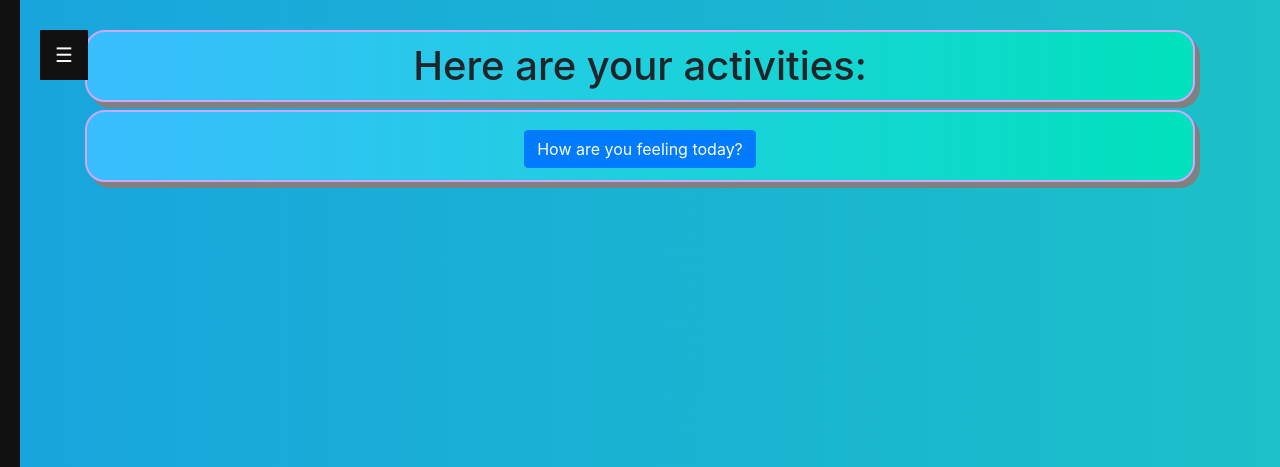
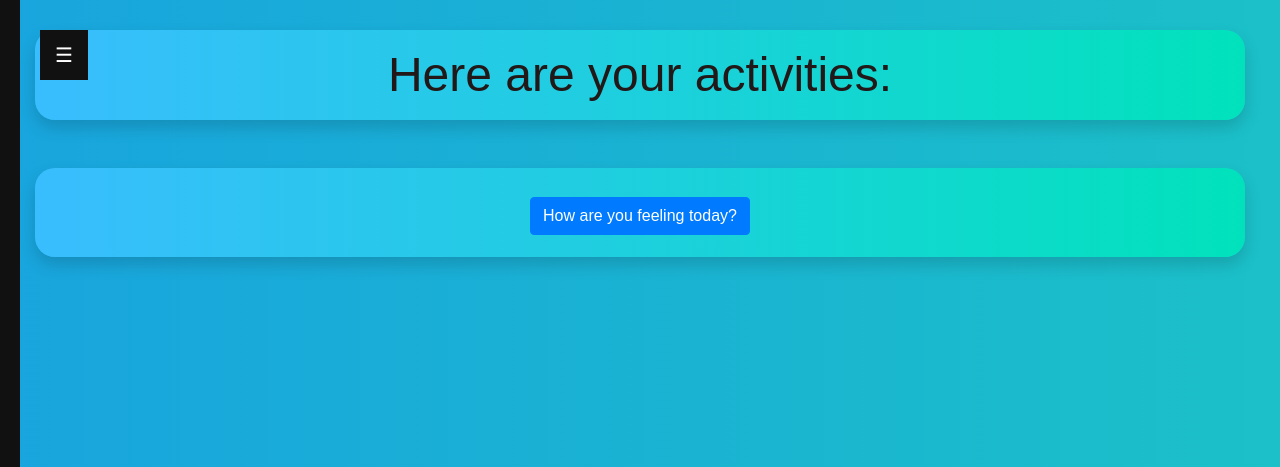
Before and after one commit to Woosiv/Cheers-Across-Time, a Flask app: page /Activity in a window 1280 px wide. Shown: the top 467 px of the page. Run offline with Flask 2, Linux system fonts and the light colour scheme; some libraries are stand-ins or nearby versions.

Commit message:
Updated with container fluid

```diff
--- a/main.py
+++ b/main.py
@@ -19,8 +19,10 @@ def activity():
 @main.route('/dashboard/<username>', methods=["GET", "POST"])
 @login_required
 def dashboard(username=None):
+    if current_user.username != username:
+        flash("You can't access someone else's dashboard")
+        return redirect(url_for('main.dashboard', username=current_user.username, catImage=getCat(), quote=getQuote()))
     if request.method == "POST":
         print(request.form)
         print(request.form["name"])
-    print(getCat())
-    return render_template('dashboard.html', username=username, catImage=getCat(), quote=getQuote())
+    return render_template("dashboard.html", username=current_user.username, catImage=getCat(), quote=getQuote())
--- a/templates/activity.html
+++ b/templates/activity.html
@@ -1,16 +1,15 @@
 {% extends "base.html" %}
 
 {% block content %}
-    <h1>{% block title %} Here are your activities: {% endblock %}</h1>
+    <h1 class="title shadow p-3 mb-5">{% block title %} Here are your activities: {% endblock %}</h1>
     <style>
         h1{
-            border: 2px rgb(208, 167, 255) solid;
             text-align: center;
             background-image: linear-gradient(to right,rgb(57, 189, 254),rgb(1, 226, 188));
             box-shadow: 5px 6px #808080 ;
         }
     </style>
-    <h1>
+    <h1 class="title shadow p-3 mb-5">
         <button type="button" class="btn btn-primary" data-toggle="modal" data-target="#exampleModal" data-whatever="@mdo">How are you feeling today?</button>
 
         <div class="modal fade" id="exampleModal" tabindex="-1" role="dialog" aria-labelledby="exampleModalLabel" aria-hidden="true">
--- a/templates/base.html
+++ b/templates/base.html
@@ -112,7 +112,7 @@
   <body>
     <title id="title">{% block title %} {% endblock %}</title>
 
-    <div class="container">
+    <div class="container-fluid">
       {% block content %} {% endblock %}
     </div>
 
```
Also changed, not shown: templates/login.html (+8 -4 lines), templates/signup.html (+4 -4 lines).
